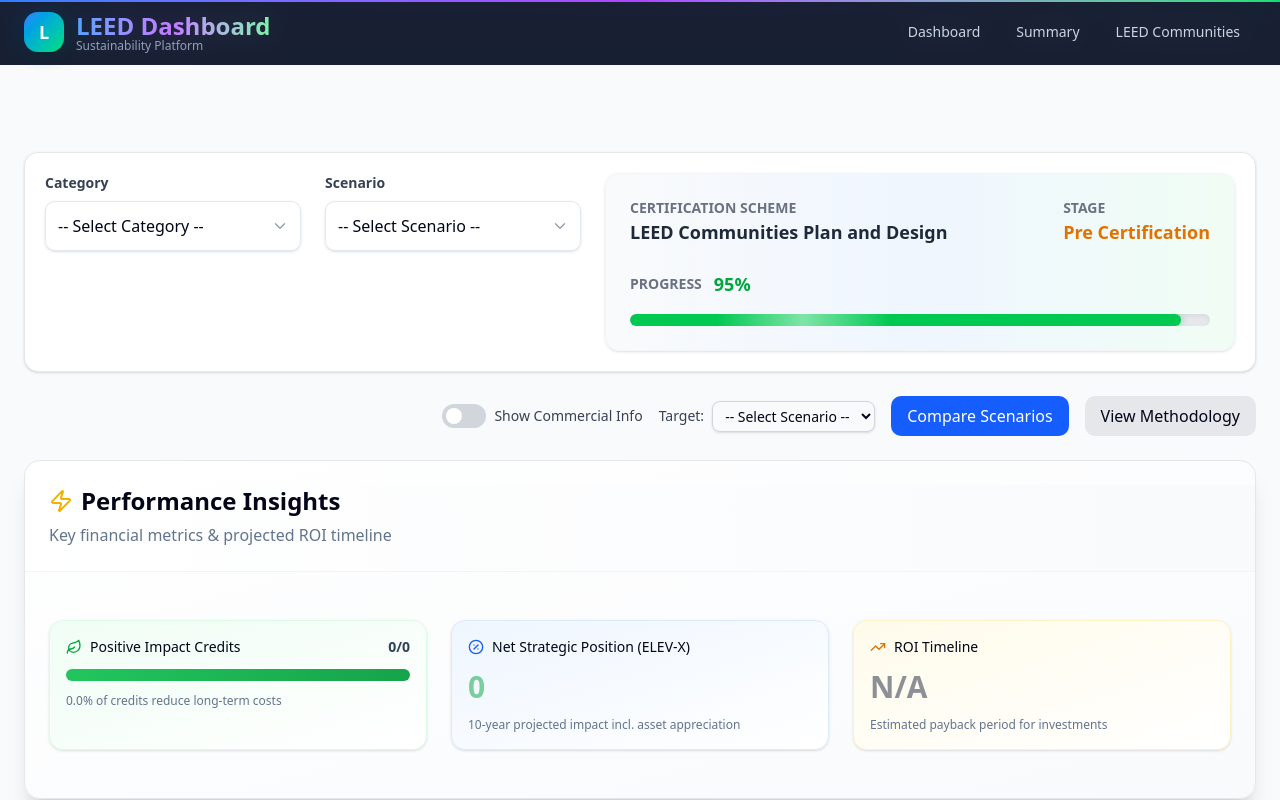
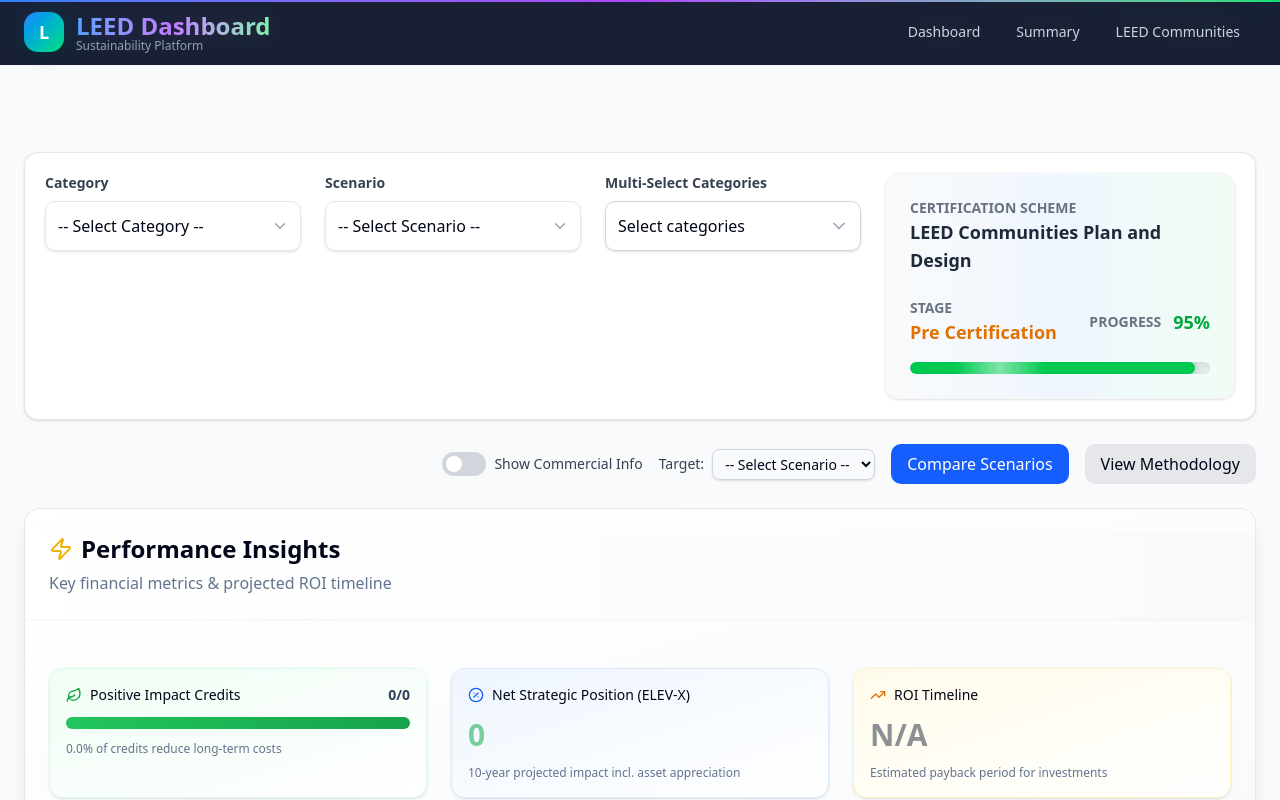
Before and after one commit to M-Talha-Atif/Leeds-Dashboard, a React (Vite) app: page / in a window 1280 px wide. Shown: the top 800 px of the page. Built offline with nearby package versions, Linux system fonts and the light colour scheme.

Commit message:
added multi category selector

```diff
--- a/src/components/FilterBar.jsx
+++ b/src/components/FilterBar.jsx
@@ -1,8 +1,9 @@
 import { useState } from "react";
 import { ChevronDown } from "lucide-react";
+import MultiCategorySelector from "./MultiCategorySelector";
 import { motion } from "framer-motion";
 
-export default function FilterBar({ categories, onCategoryChange, onScenarioChange }) {
+export default function FilterBar({ categories, onCategoryChange, onScenarioChange, multiCategories, onMultiCategoriesChange }) {
   const scenarios = ["All", "Baseline Best Practice", "LEED-Induced"];
 
   const [selectedScenario, setSelectedScenario] = useState("");
@@ -87,6 +88,23 @@
           />
         </div>
       </motion.div>
+      {/* Multi-Category Selector */}
+      <motion.div
+        className="flex flex-col min-w-[200px] flex-1 md:flex-none"
+        initial={{ opacity: 0, y: 20 }}
+        animate={{ opacity: 1, y: 0 }}
+        transition={{ delay: 0.3 }}
+      >
+        <label className="block text-sm font-semibold text-gray-700 mb-2">
+          Multi-Select Categories
+        </label>
+        <MultiCategorySelector
+          categories={categories}
+          selected={multiCategories}
+          onChange={onMultiCategoriesChange}
+        />
+      </motion.div>
+
 
       {/* Certification Full Bar */}
       <motion.div
--- /dev/null
+++ b/src/components/MultiCategorySelector.jsx
@@ -0,0 +1,86 @@
+import { Fragment } from "react";
+import { Listbox, Transition } from "@headlessui/react";
+import { ChevronDown, Check } from "lucide-react";
+
+export default function MultiCategorySelector({ categories, selected, onChange }) {
+  const allSelected = categories.every((cat) => selected.includes(cat));
+
+  const toggleCategory = (cat) => {
+    if (selected.includes(cat)) {
+      onChange(selected.filter((c) => c !== cat));
+    } else {
+      onChange([...selected, cat]);
+    }
+  };
+
+  const toggleAll = () => {
+    if (allSelected) {
+      onChange([]);
+    } else {
+      onChange([...categories]);
+    }
+  };
+
+  return (
+    <div className="flex flex-col gap-2 w-full md:w-64">
+      <Listbox value={selected} onChange={onChange} multiple>
+        <div className="relative">
+          <Listbox.Button className="w-full border border-gray-300 rounded-lg px-3 py-3 text-left shadow-sm flex justify-between items-center hover:border-blue-400 focus:outline-none focus:ring-2 focus:ring-blue-400 transition-all duration-150">
+            <span className="truncate">
+              {selected.length === 0
+                ? "Select categories"
+                : allSelected
+                ? "All selected"
+                : selected.length > 2
+                ? `${selected.length} selected`
+                : selected.join(", ")}
+            </span>
+            <ChevronDown className="absolute right-3 top-1/2 -translate-y-1/2 text-gray-400 h-5 w-5" />
+          </Listbox.Button>
+
+          <Transition
+            as={Fragment}
+            leave="transition ease-in duration-100"
+            leaveFrom="opacity-100 scale-100"
+            leaveTo="opacity-0 scale-95"
+          >
+            <Listbox.Options className="absolute z-10 mt-1 w-full bg-white shadow-lg max-h-60 rounded-lg py-1 text-sm ring-1 ring-black ring-opacity-5 overflow-auto focus:outline-none scrollbar-thin scrollbar-thumb-gray-300 scrollbar-track-gray-100">
+              <li
+                onClick={toggleAll}
+                className={`cursor-pointer select-none relative py-2 pl-3 pr-9 rounded-md mx-1 my-0.5 transition-colors border-b border-gray-200 hover:bg-blue-50 hover:text-blue-900`}
+              >
+                <span className="block font-semibold">
+                  {allSelected ? "Unselect All" : "Select All"}
+                </span>
+                {allSelected && (
+                  <span className="absolute inset-y-0 right-0 flex items-center pr-4 text-blue-600">
+                    <Check className="h-5 w-5 animate-scale-up" />
+                  </span>
+                )}
+              </li>
+
+              {categories.map((cat, idx) => (
+                <Listbox.Option key={idx} value={cat}>
+                  {({ selected: isSelected }) => (
+                    <li
+                      className={`cursor-pointer select-none relative py-2 pl-3 pr-9 rounded-md mx-1 my-0.5 transition-all duration-150 ${
+                        isSelected ? "bg-blue-50 text-blue-900 font-semibold" : "text-gray-900"
+                      } hover:border hover:border-blue-200`}
+                    >
+                      <span className="block truncate">{cat}</span>
+                      {isSelected && (
+                        <span className="absolute inset-y-0 right-0 flex items-center pr-4 text-blue-600 animate-scale-up">
+                          <Check className="h-5 w-5" />
+                        </span>
+                      )}
+                    </li>
+                  )}
+                </Listbox.Option>
+              ))}
+            </Listbox.Options>
+          </Transition>
+        </div>
+      </Listbox>
+    </div>
+  );
+}
--- a/src/pages/Dashboard.jsx
+++ b/src/pages/Dashboard.jsx
@@ -10,15 +10,18 @@
 import FinancialSummary from "../components/FinancialSummary";
 import PerformanceInsights from "../components/PerformanceInsights";
 
+
 export default function Dashboard() {
   const categories = [
     "All Categories",
-    ...new Set(leedData.map((d) => d.category)), // set to remove duplicates
+    ...new Set(leedData.map((d) => d.category)), // remove duplicates
   ];
 
   // State management
   const [selectedCategory, setSelectedCategory] = useState("");
   const [scenarioFilter, setScenarioFilter] = useState("");
+  const [multiCategories, setMultiCategories] = useState([]);
+
   const [targetFilter, setTargetFilter] = useState("");
   const [comparisonOpen, setComparisonOpen] = useState(false);
   const [methodologyOpen, setMethodologyOpen] = useState(false);
@@ -60,10 +63,11 @@
     return leedData.filter(
       (d) =>
         (!selectedCategory || selectedCategory === "All Categories" || d.category === selectedCategory) &&
+        (multiCategories.length === 0 || multiCategories.includes("All Categories") || multiCategories.includes(d.category)) &&
         (!scenarioFilter || scenarioFilter === "All" || d.leedOrBau === scenarioFilter) &&
         (!targetFilter || targetFilter === "All" || d.target === targetFilter)
     );
-  }, [selectedCategory, scenarioFilter, targetFilter]);
+  }, [selectedCategory, scenarioFilter, targetFilter, multiCategories]);
 
 
 
@@ -159,7 +163,11 @@
           selectedCategory={selectedCategory}
           scenarioFilter={scenarioFilter}
           targetFilter={targetFilter}
+          multiCategories={multiCategories}               // pass state
+          onMultiCategoriesChange={setMultiCategories}   // pass setter
         />
+
+
 
         {/* Header & Controls */}
         <div className="flex flex-col md:flex-row md:items-center md:justify-between mb-6 gap-4">
@@ -254,8 +262,8 @@
               )
             }
             className={`flex items-center gap-3 px-6 py-3 rounded-full font-medium backdrop-blur-md transition-all duration-200 transform hover:-translate-y-0.5 border ${allActive
-                ? "bg-red-500/80 hover:bg-red-500 text-white border-red-400/40"
-                : "bg-green-500/80 hover:bg-green-500 text-white border-green-400/40"
+              ? "bg-red-500/80 hover:bg-red-500 text-white border-red-400/40"
+              : "bg-green-500/80 hover:bg-green-500 text-white border-green-400/40"
               } shadow-lg hover:shadow-xl`}
           >
             {/* Toggle Icon */}
```
